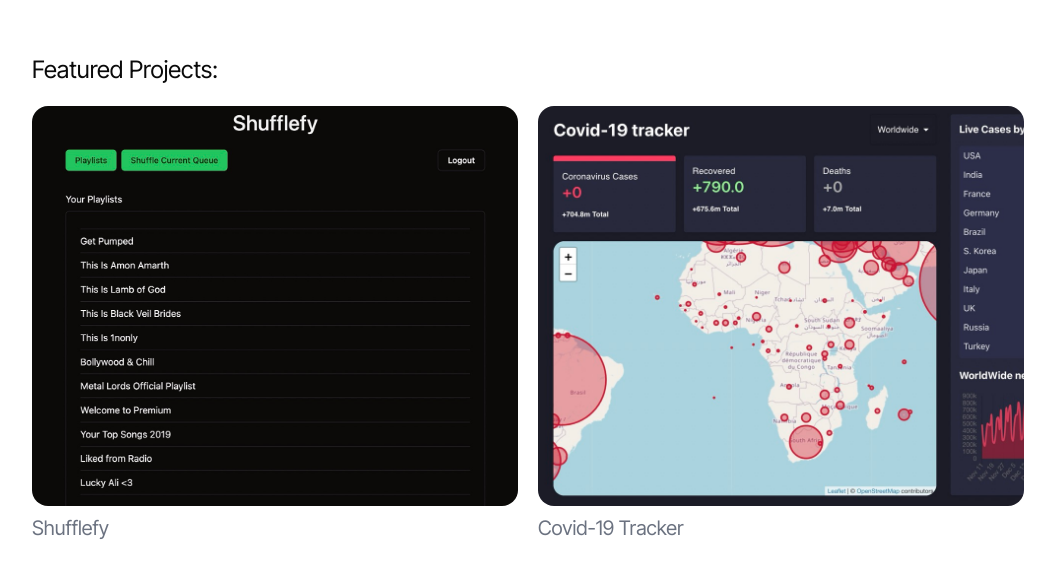
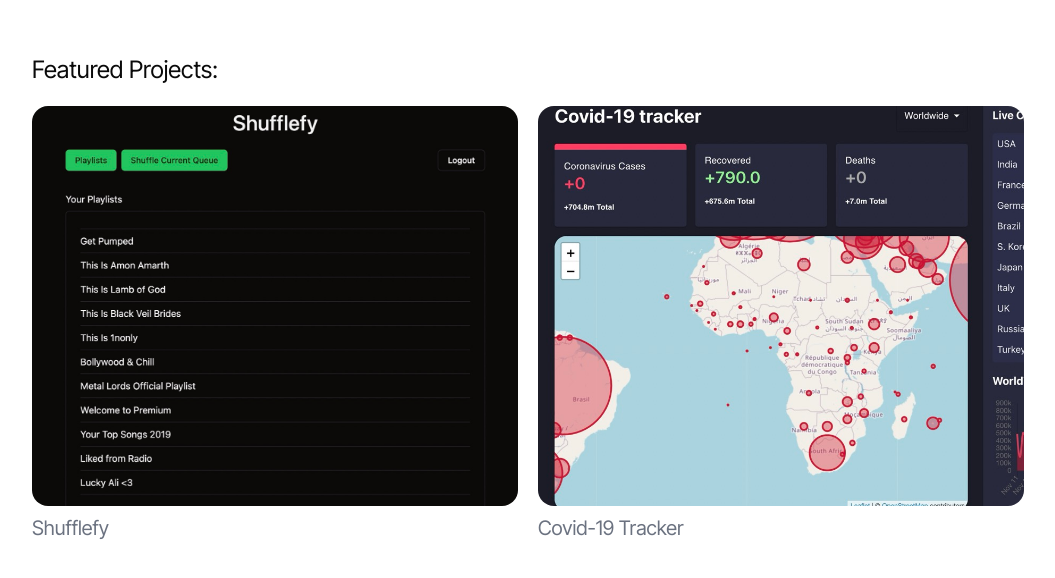
Before and after one commit to darshangoswami/Portfolio, a React (Vite) app: page / in a window 1280 px wide. Shown: the part 824-1402 px from the top of the page, without its empty margins (112-1167 px from the left). Built offline with nearby package versions, Linux system fonts and the light colour scheme.

Commit message:
transition for bg hover

```diff
--- a/src/App.css
+++ b/src/App.css
@@ -1,3 +1,17 @@
+.bg-scale-sm {
+  background-size: 100%;
+  transition: background-size 0.3s ease-in-out;
+}
+
+.bg-scale-sm:hover {
+  background-size: 130%;
+}
+
+.bg-scale {
+  background-size: 140%;
+  transition: background-size 0.3s ease-in-out;
+}
+
 .bg-scale:hover {
-  background-size: 150%;
+  background-size: 160%;
 }
--- a/src/App.jsx
+++ b/src/App.jsx
@@ -53,7 +53,7 @@
             target="_blank"
             className="w-full md:w-1/2 h-80 lg:h-[25rem]"
           >
-            <div className="bg-[url('./assets/shufflefy_screenshot.jpeg')] bg-cover bg-top h-full rounded-2xl"></div>
+            <div className="bg-[url('./assets/shufflefy_screenshot.jpeg')] bg-scale-sm bg-left-top h-full rounded-2xl"></div>
             <p className="text-xl mt-2 text-gray-500">Shufflefy</p>
           </a>
 
@@ -62,7 +62,7 @@
             target="_blank"
             className="w-full md:w-1/2 h-80 lg:h-[25rem] mt-10 md:mt-0"
           >
-            <div className="bg-[url('./assets/covid-19-tracker_screenshot.jpeg')] bg-cover bg-left h-full rounded-2xl"></div>
+            <div className="bg-[url('./assets/covid-19-tracker_screenshot.jpeg')] bg-scale bg-left h-full rounded-2xl"></div>
             <p className="text-xl mt-2 text-gray-500">Covid-19 Tracker</p>
           </a>
         </div>
```
